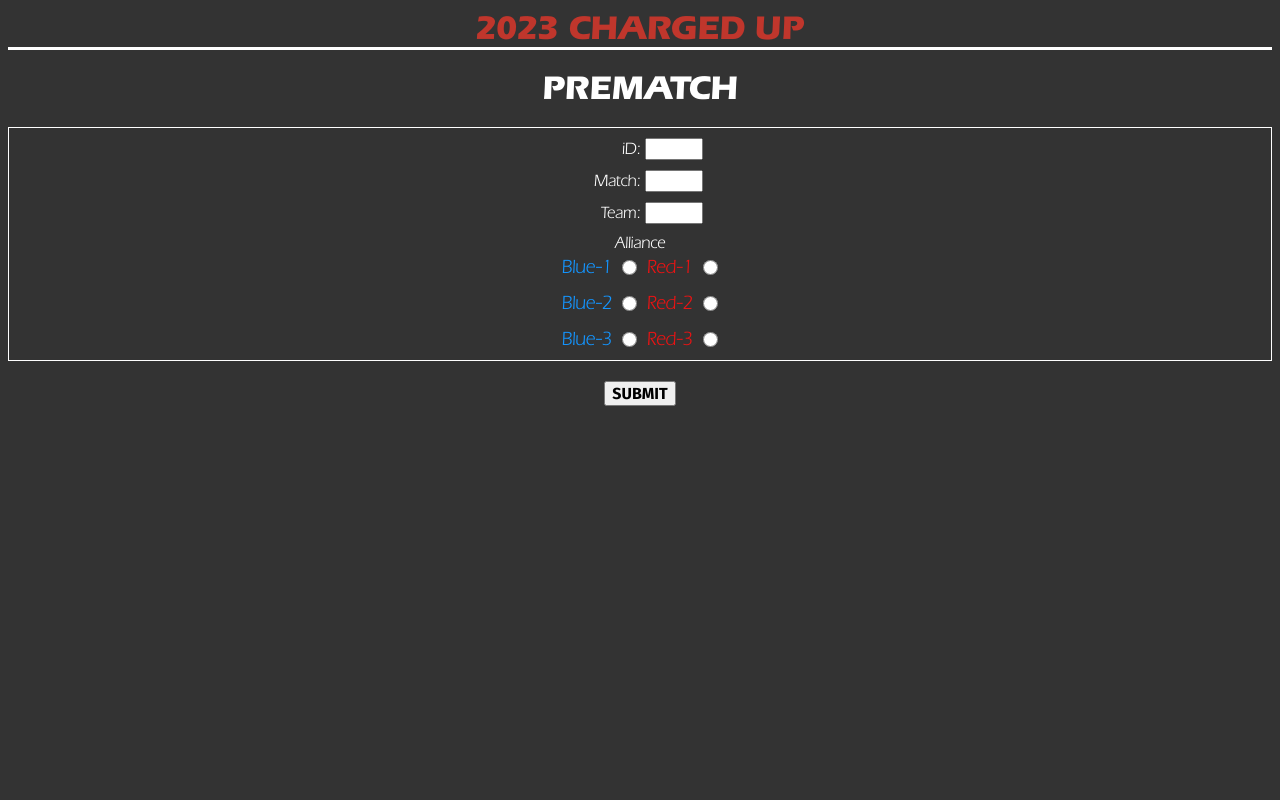
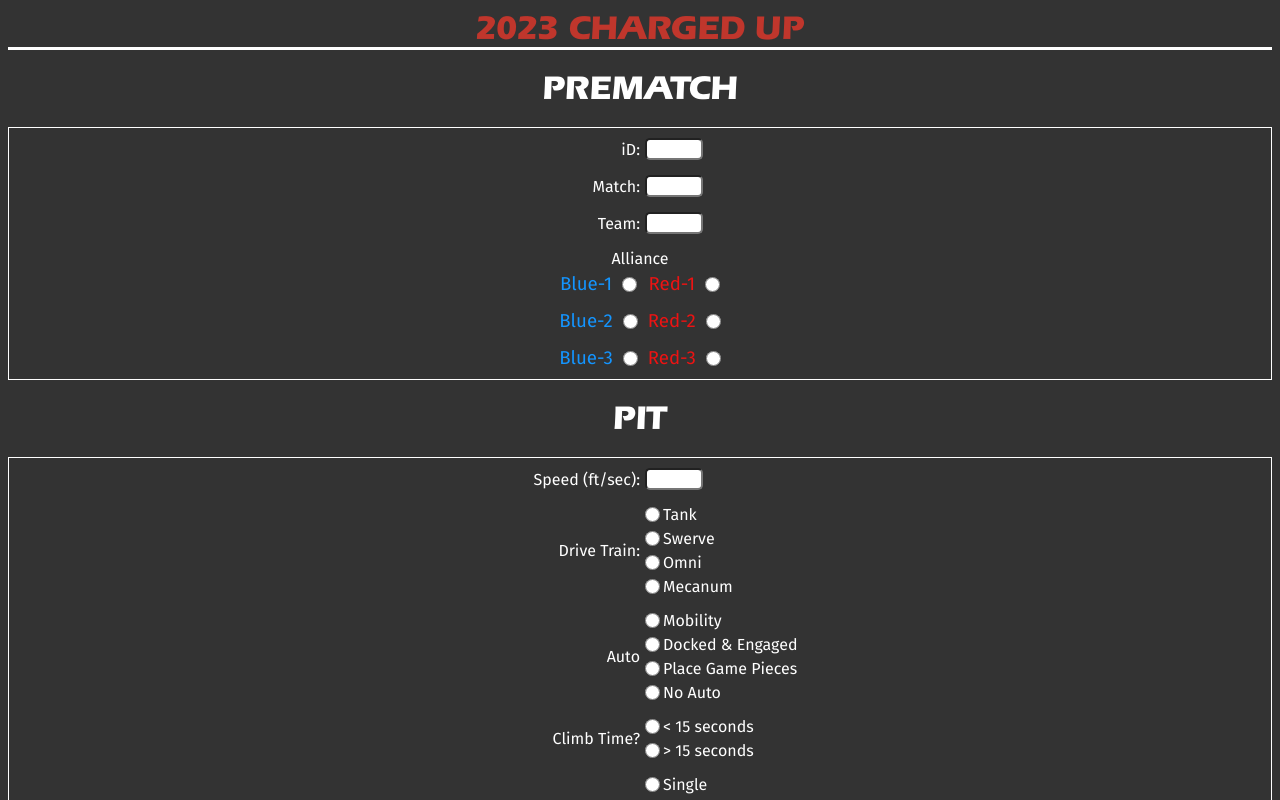
Before and after one commit to Team5924/Scouting-Form, a Next.js app: page / in a window 1280 px wide. Shown: the top 800 px of the page. Built offline with nearby package versions, Linux system fonts and the light colour scheme.

Commit message:
Create pit scouting form

```diff
--- /dev/null
+++ b/components/Phases/pit.js
@@ -0,0 +1,61 @@
+import Compiler from '@/lib/compiler.js'
+
+const Pit = ({ speed, driveTrain, auto, climbTime, substation, pickup, setSpeed, setDriveTrain, setAuto, setClimbTime, setSubstation, setPickup }) => {
+    const questions = [
+        {
+            label: 'Speed (ft/sec):',
+            component: 'input',
+            type: 'number',
+            value: speed,
+            eventHandler: setSpeed
+        },
+        {
+            label: 'Drive Train:',
+            component: 'radioList',
+            options: ['Tank', 'Swerve', 'Omni', 'Mecanum'],
+            value: driveTrain,
+            eventHandler: setDriveTrain
+        },
+        {
+            label: 'Auto',
+            component: 'radioList',
+            options: ['Mobility', 'Docked & Engaged', 'Place Game Pieces', 'No Auto'],
+            value: auto,
+            eventHandler: setAuto
+        },
+        {
+            label: 'Climb Time?',
+            component: 'radioList',
+            options: ['< 15 seconds', '> 15 seconds'],
+            value: climbTime,
+            eventHandler: setClimbTime
+        },
+        {
+            label: 'Substation',
+            component: 'radioList',
+            options: ['Single', 'Double', 'Both'],
+            value: substation,
+            eventHandler: setSubstation
+        },
+        {
+            label: 'Ground Pickup or HP Station?',
+            component: 'radioList',
+            options: ['Ground Pickup', 'HP Station', 'Both'],
+            value: pickup,
+            eventHandler: setPickup
+        }
+    ]
+
+    const form = Compiler(questions)
+
+    return (
+        <div>
+            <h1 className='phase-title'>PIT</h1>
+
+            <div className='form'>
+                {form}
+            </div>
+        </div>
+    )
+}
+export default Pit
--- /dev/null
+++ b/components/RadioList/radioList.js
@@ -0,0 +1,27 @@
+import styles from './radiolist.module.css'
+
+const RadioList = ({ label, options, value, eventHandler }) => {
+    return (
+        <div className={styles.radioListWrapper}>
+            <div className={styles.label}>
+                <label>{label}</label>
+            </div>
+            <div className={styles.radiosWrapper}>
+                <div className={styles.radios}>
+                    {options.map((option, i) =>
+                        <label key={i} className={styles.radio}>
+                            <input
+                                type={'radio'}
+                                value={option}
+                                checked={value == option}
+                                onChange={e => eventHandler(e.target.value)}
+                            />
+                            {option}
+                        </label>
+                    )}
+                </div>
+            </div>
+        </div>
+    )
+}
+export default RadioList
--- /dev/null
+++ b/components/RadioList/radioList.module.css
@@ -0,0 +1,32 @@
+.radioListWrapper {
+    display: grid;
+    grid-template-columns: 50% 50%;
+    grid-gap: 5px;
+    width: 100%; /* maybe */
+}
+
+.label, .radiosWrapper {
+    display: flex;
+    align-items: center;
+}
+
+.label {
+    justify-content: right;
+}
+
+.radios {
+    display: grid;
+    grid-gap: 5px;
+}
+
+.radio {
+    display: flex;
+    align-items: center;
+    grid-gap: 3px;
+}
+
+.radio > input {
+    margin: 0;
+    aspect-ratio: 1/1;
+    width: 15px;
+}
--- a/components/TextInput/TextInput.js
+++ b/components/TextInput/TextInput.js
@@ -2,7 +2,6 @@ import styles from './textInput.module.css'
 
 const TextInput = ({ label, type, value, eventHandler }) => {
     return (
-        <div>
         <div className={styles.inputWrapper}>
             <div className={styles.label} >
                 <label>{label}</label>
@@ -11,7 +10,6 @@ const TextInput = ({ label, type, value, eventHandler }) => {
                 <input type={type} value={value} onChange={e => eventHandler(e.target.value)} />
             </div>
         </div>
-        </div>
     )
 }
 export default TextInput
--- a/components/TextInput/textInput.module.css
+++ b/components/TextInput/textInput.module.css
@@ -17,6 +17,7 @@
 .input > input[type=text], .input > input[type=number] {
     width: 50px;
     text-align: left;
+    border-radius: 5px;
 }
 
 .input > input[type=checkbox] {
--- a/pages/index.js
+++ b/pages/index.js
@@ -1,10 +1,12 @@
 import Head from 'next/head'
 import { useState, useRef, useEffect } from 'react'
 import Prematch from '../components/Phases/prematch.js'
+import Pit from '../components/Phases/pit.js'
 import Summary from '../components/Phases/summary.js'
 
 export default function App() {
     const prematch = useRef(null)
+    const pit = useRef(null)
     const summary = useRef(null)
 
     const back = useRef(null)
@@ -12,6 +14,7 @@ export default function App() {
     const reset = useRef(null)
 
     useEffect(() => {
+        // set default ref hook behaviors here
         summary.current.style.display = 'none'
         back.current.style.display = 'none'
         reset.current.style.display = 'none'
@@ -27,6 +30,7 @@ export default function App() {
             case 'form':
                 // switch to the summary
                 prematch.current.style.display = 'none'
+                pit.current.style.display = 'none'
                 summary.current.style.display = 'block'
 
                 submit.current.style.display = 'none'
@@ -37,6 +41,7 @@ export default function App() {
             case 'summary':
                 // switch to the form
                 prematch.current.style.display = 'block'
+                pit.current.style.display = 'block'
                 summary.current.style.display = 'none'
 
                 submit.current.style.display = 'block'
@@ -57,11 +62,13 @@ export default function App() {
             'Match': parseInt(match),
             'Team': parseInt(team),
             'Alliance': parseInt(alliance),
-            'Pieces Dropped': parseInt(piecesDropped),
-            'Defense Rating': parseInt(defense),
-            'Bumpers Fell Off?': parseInt(bumpers),
-            'Climb Time > 15 sec?': parseInt(climbTime),
-            'Type': 'ql'
+            'Speed (ft/sec)': parseInt(speed),
+            'Drive Train': driveTrain,
+            'Auto': auto,
+            'Climb Time': climbTime,
+            'Substation': substation,
+            'Ground Pickup or HP Station': pickup,
+            'Type': 'pit'
         }
 
         // '@p' is a placeholder later used in the Scouting App
@@ -84,10 +91,12 @@ export default function App() {
     function onReset() {
         setMatch((previousMatch) => parseInt(previousMatch) + 1)
         setTeam('')
-        setDefense(0)
-        setBumpers(0)
-        setPiecesDropped(0)
-        setClimbTime(0)
+        setSpeed('')
+        setDriveTrain('')
+        setAuto('')
+        setClimbTime('')
+        setSubstation('')
+        setPickup('')
         updatePage()
     }
 
@@ -98,6 +107,14 @@ export default function App() {
     const [match, setMatch] = useState('')
     const [team, setTeam] = useState('')
     const [alliance, setAlliance] = useState()
+
+    // ### Pit
+    const [speed, setSpeed] = useState('')
+    const [driveTrain, setDriveTrain] = useState('')
+    const [auto, setAuto] = useState('')
+    const [climbTime, setClimbTime] = useState('')
+    const [substation, setSubstation] = useState('')
+    const [pickup, setPickup] = useState('')
 
     // ### Summary
     const [data, setData] = useState()
@@ -110,13 +127,6 @@ export default function App() {
             </Head>
 
             <h1 className='game-title'>2023 CHARGED UP</h1>
-
-            <div ref={summary}>
-                <Summary
-                    data={data}
-                    setData={setData}
-                />
-            </div>
 
             <div ref={prematch}>
                 <Prematch
@@ -131,6 +141,30 @@ export default function App() {
                 />
             </div>
 
+            <div ref={pit}>
+                <Pit
+                    speed={speed}
+                    driveTrain={driveTrain}
+                    auto={auto}
+                    climbTime={climbTime}
+                    substation={substation}
+                    pickup={pickup}
+                    setSpeed={setSpeed}
+                    setDriveTrain={setDriveTrain}
+                    setAuto={setAuto}
+                    setClimbTime={setClimbTime}
+                    setSubstation={setSubstation}
+                    setPickup={setPickup}
+                />
+            </div>
+
+            <div ref={summary}>
+                <Summary
+                    data={data}
+                    setData={setData}
+                />
+            </div>
+
             <div className='nav'>
                 <button ref={back} className='backButton' type='button' onClick={onBack}>BACK</button>
                 <button ref={submit} className='submitButton' type='submit' onClick={onSubmit}>SUBMIT</button>
--- a/styles/globals.css
+++ b/styles/globals.css
@@ -26,7 +26,7 @@
 }
 
 body {
-    font-family: 'Eras', 'Fira Sans', 'Verdana';
+    font-family: 'Fira Sans', 'Trebuchet MS';
     background-color: #333333;
     color: white;
 }
@@ -54,7 +54,7 @@ input {
 .form {
     display: flex;
     flex-direction: column;
-    grid-gap: 10px;
+    grid-gap: 15px;
     border: 1px solid white;
     padding: 10px;
 }
@@ -68,7 +68,7 @@ input {
 }
 
 .backButton, .submitButton, .resetButton {
-    font-family: 'Fira Sans';
+    font-family: 'Fira Sans', 'Trebuchet MS';
     font-size: 12pt;
     font-weight: bold;
 }
```
Also changed, not shown: lib/compiler.js. Lines whose indentation alone changed are shown as unchanged.
